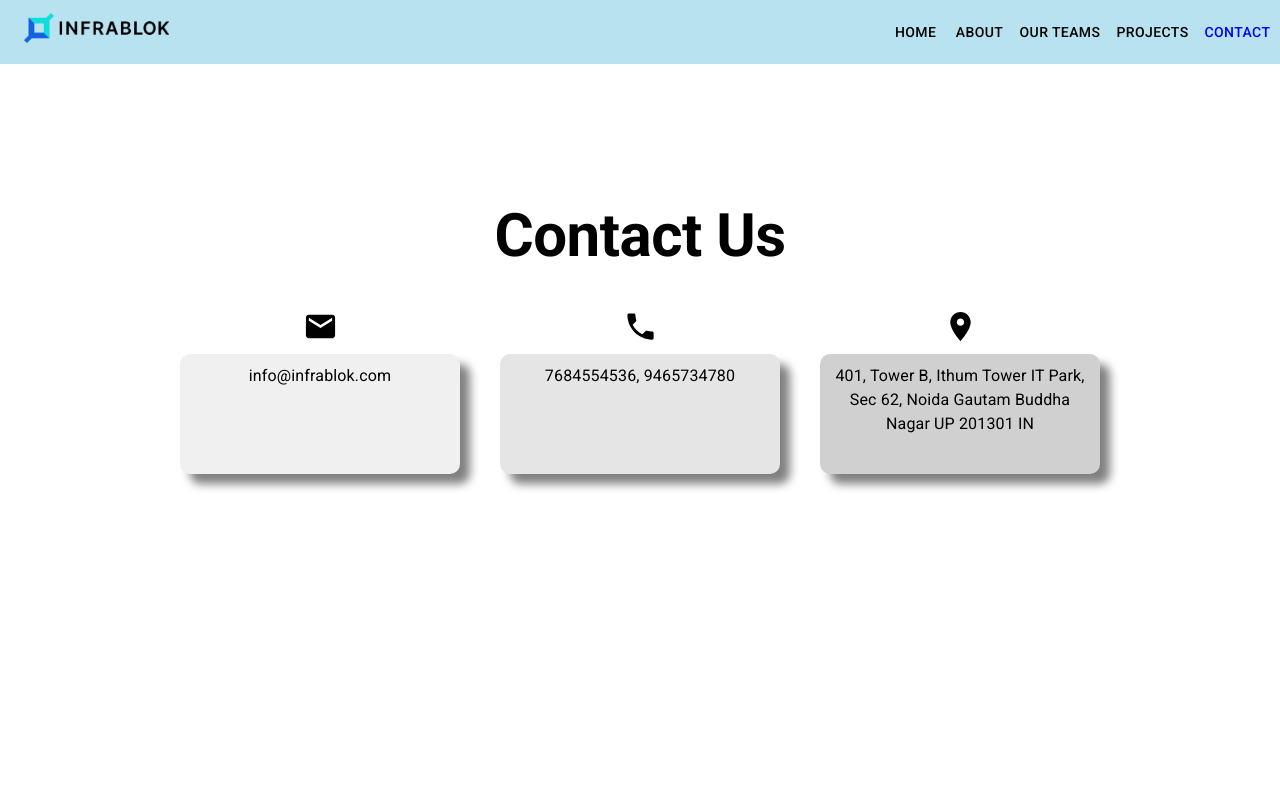
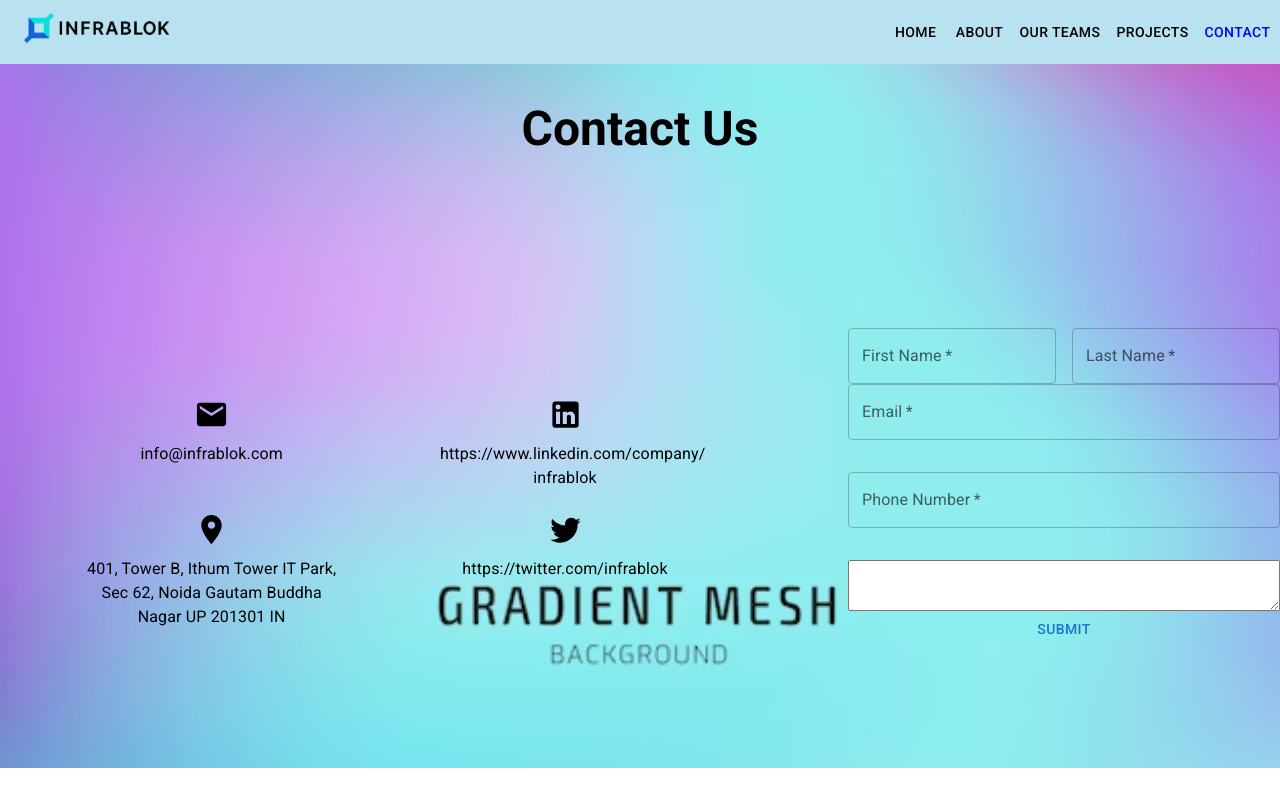
Before and after one commit to guptanaina30/infraproject, a React (Create React App) app: page /contact in a window 1280 px wide. Built offline with nearby package versions, Linux system fonts and the light colour scheme.

Commit message:
contact us and team member update

```diff
--- a/src/component/contact/contact.js
+++ b/src/component/contact/contact.js
@@ -1,8 +1,7 @@
 import React from "react";
-
 import { CardContent, Grid, Typography } from "@mui/material";
 
-const Contact = ({ icon, data, backgroundColor }) => {
+const Contact = ({ icon, data }) => {
   return (
     <Grid item xs={6} md={6} lg={3}>
       <CardContent>
@@ -11,7 +10,6 @@ const Contact = ({ icon, data, backgroundColor }) => {
           direction="column"
           alignItems="center"
           justifyContent="center"
-          height="100%"
         >
           {icon && (
             <icon.type fontSize="large" style={{ marginBottom: "10px" }} />
@@ -19,23 +17,17 @@ const Contact = ({ icon, data, backgroundColor }) => {
 
           <div
             style={{
-              backgroundColor: backgroundColor,
-              padding: "10px",
-              borderRadius: "10px",
-              height:"100px",
-              width:"90%",
-              boxShadow:"10px  10px 10px grey",
-
+              height: "30px",
+              width: "250px",
+              justifyContent: "center",
+              alignItems: "center",
             }}
           >
-            <Typography variant="body1" align="center">
-              {data}
-            </Typography>
+            <Typography align="center">{data}</Typography>
           </div>
         </Grid>
       </CardContent>
     </Grid>
   );
 };
-
 export default Contact;
--- a/src/component/contact/contactData.js
+++ b/src/component/contact/contactData.js
@@ -3,54 +3,85 @@ import React from "react";
 import { Grid, Typography } from "@mui/material";
 
 import EmailIcon from "@mui/icons-material/Email";
-
-import PhoneIcon from "@mui/icons-material/Phone";
-
+import LinkedInIcon from "@mui/icons-material/LinkedIn";
+// import PhoneIcon from "@mui/icons-material/Phone";
+import TwitterIcon from "@mui/icons-material/Twitter";
 import LocationOnIcon from "@mui/icons-material/LocationOn";
 import Contact from "./contact";
+import bgimg from "../../assets/liner.avif";
+import ContactForm from "./form";
 
 const ContactData = () => {
-  const cardColors = ["#f0f0f0", "#e5e5e5", "#d0d0d0"];
+  // const cardColors = ["#ffe1bd", "#ffe2bd", "#ffe3bd",'#ffe1bd'];
 
   return (
+    <div
+      style={{
+        backgroundImage: `url(${bgimg})`,
+        backgroundRepeat: "no-repeat",
+        backgroundSize: "cover",
+
+      }}
+    >
       <Grid
+        container
+        spacing={2}
+        justifyContent="center"
+        alignItems="center"
+        height="30vh"
+      >
+        <Grid item xs={12} md={6} lg={12}>
+          <Typography
+            variant="h3"
+            align="center"
+            gutterBottom
+            style={{ fontWeight: "bold", marginTop: "50px" }}
+          >
+            Contact Us
+          </Typography>
+        </Grid>
+      </Grid>
+
+      <Grid
+        container
         spacing={2}
         justifyContent="center"
         alignItems="center"
         height="70vh"
-      marginTop="2rem"
       >
-      <Grid item xs={12} md={6} lg={3} style={{marginTop:"200px"}}>
-        <Typography variant="h2" align="center" gutterBottom style={{fontWeight:"bold"}}>
-          Contact Us
-        </Typography>
-
-
-      </Grid>
-      <Grid item container justifyContent="center" alignItems="center" xs={12} >
-        <Contact
-          icon={<EmailIcon />}
-          data="info@infrablok.com"
-          backgroundColor={cardColors[0]}
-
-        />
-
-        <Contact
-          icon={<PhoneIcon />}
-          data="7684554536, 9465734780"
-          backgroundColor={cardColors[1]}
-        />
+        <Grid
+          item
+          container
+          justifyContent="center"
+          alignItems="center"
+          xs={12}
+          lg={8}
+        >
+          <Grid lg={5}>
+            <Contact icon={<EmailIcon />} data="info@infrablok.com" />
 
             <Contact
               icon={<LocationOnIcon />}
               data="401, Tower B, Ithum Tower IT Park, Sec 62, Noida Gautam Buddha Nagar UP 201301 IN"
-          backgroundColor={cardColors[2]}
-
             />
           </Grid>
-
+          <Grid lg={5}>
+            <Contact
+              icon={<LinkedInIcon />}
+              data="https://www.linkedin.com/company/
+              infrablok"
+            />
+            <Contact
+              icon={<TwitterIcon />}
+              data="https://twitter.com/infrablok"
+            />
           </Grid>
-
+        </Grid>
+        <Grid lg={4}>
+          <ContactForm />
+        </Grid>
+      </Grid>
+    </div>
   );
 };
 
--- /dev/null
+++ b/src/component/contact/form.js
@@ -0,0 +1,89 @@
+import {
+  Button,
+  FormControl,
+  Stack,
+  TextField,
+  TextareaAutosize,
+} from "@mui/material";
+import { useState } from "react";
+
+export default function Multiple() {
+  const [firstName, setFirstName] = useState("");
+  const [lastName, setLastName] = useState("");
+  const [email, setEmail] = useState("");
+  const [number, setNumber] = useState("");
+  const [message, setMessage] = useState("");
+
+  const handleSubmit = (e) => {
+    e.preventDefault();
+    alert(
+      `Data Saved Successfully || Name : ${firstName} ${lastName} Email : ${email} DOB :${number} ${message}`
+    );
+  };
+  return (
+    <>
+      <FormControl>
+        <Stack spacing={2} direction="row">
+          <TextField
+            type="text"
+            variant="outlined"
+            color="primary"
+            label="First Name"
+            onChange={(e) => setFirstName(e.target.value)}
+            value={firstName}
+            fullWidth
+            required
+            sx={{ mb: 4 }}
+          />
+          <TextField
+            type="text"
+            variant="outlined"
+            color="primary"
+            label="Last Name"
+            onChange={(e) => setLastName(e.target.value)}
+            value={lastName}
+            fullWidth
+            required
+            sx={{ mb: 4 }}
+          />
+        </Stack>
+        <TextField
+          type="email"
+          variant="outlined"
+          color="primary"
+          label="Email"
+          onChange={(e) => setEmail(e.target.value)}
+          value={email}
+          fullWidth
+          required
+          sx={{ mb: 4 }}
+        />
+        <TextField
+          type="text"
+          variant="outlined"
+          color="primary"
+          label="Phone Number"
+          onChange={(e) => setNumber(e.target.value)}
+          value={number}
+          fullWidth
+          required
+          sx={{ mb: 4 }}
+        />
+
+        <TextareaAutosize
+          minRows={3}
+          type="message"
+          variant="outlined"
+          color="transparent"
+          label="write here"
+          onChange={(e) => setMessage(e.target.value)}
+          value={message}
+        />
+
+        <Button color="primary" type="submit" onClick={handleSubmit}>
+          Submit
+        </Button>
+      </FormControl>
+    </>
+  );
+}
--- a/src/component/home.js
+++ b/src/component/home.js
@@ -1,5 +1,5 @@
 import React from "react";
-import image from "../assets/fronts.jpg";
+import image from "../assets/frontss.jpg";
 
 const Home = () => {
   return (
--- a/src/component/ourTeam.js
+++ b/src/component/ourTeam.js
@@ -2,13 +2,13 @@ import React from "react";
 
 import Card from "@mui/material/Card";
 
-import CardActions from "@mui/material/CardActions";
+// import CardActions from "@mui/material/CardActions";
 
 import CardContent from "@mui/material/CardContent";
 
 import CardMedia from "@mui/material/CardMedia";
 
-import Button from "@mui/material/Button";
+// import Button from "@mui/material/Button";
 
 import Typography from "@mui/material/Typography";
 
@@ -26,7 +26,7 @@ import marketing from "../assets/marketing.jpg";
 
 import cloud from "../assets/cloud.jpg";
 
-import { Link } from "react-router-dom";
+// import { Link } from "react-router-dom";
 import { CardActionArea } from "@mui/material";
 
 const Team = () => {
@@ -136,7 +136,7 @@ const Team = () => {
                 </Typography>
               </CardContent>
 
-              <CardActions>
+              {/* <CardActions>
                 <Button
                   size="small"
                   component={Link}
@@ -144,7 +144,7 @@ const Team = () => {
                 >
                   Team Members
                 </Button>
-              </CardActions>
+              </CardActions> */}
             </Card>
             </CardActionArea>
           </Grid>
--- a/src/component/teammember/teamCard.js
+++ b/src/component/teammember/teamCard.js
@@ -1,53 +1,32 @@
 import React from "react";
-
-import {
-  Avatar,
-  Card,
-  CardContent,
-  Typography,
-} from "@mui/material";
+import { Avatar, Card, CardContent, Typography } from "@mui/material";
 
 const TeamCard = ({ memberDetails }) => {
   return (
-    <Card sx={{ minWidth: 300,boxShadow:'10px 20px 30px grey' }}>
+    <Card >
       <CardContent
         sx={{
-          flexDirection: "column",
-          backgroundColor:"#c1dced"
+          backgroundColor:  "#698449",
 
+          height:"30vh",
+          width:"17vw"
         }}
-        style={{alignItems:'center',justifyContent:"center"}}
       >
-       <div style={{display:"flex",justifyContent:"center"}}>
-       <Avatar
-          alt={memberDetails?.username}
-          src={memberDetails?.avatarUrl}
-          sx={{ width:100,height:90}}
-        />
-       </div>
-
-        <Typography gutterBottom variant="h6" component="div">
+          <Avatar
+            alt={memberDetails?.username}
+            src={memberDetails?.avatarUrl}
+            sx={{ width: 50, height: 50 }}
+          />
+        <Typography sx={{ color: "black" }}>
           {memberDetails?.username}
         </Typography>
 
         <Typography sx={{ color: "black" }}>
-          Email: {memberDetails?.email}
+          Designation: {memberDetails?.roles}
         </Typography>
 
         <Typography sx={{ color: "black" }}>
-          Gender: {memberDetails?.gender}
-        </Typography>
-
-        <Typography sx={{ color: "black" }}>
-          Phone Number: {memberDetails?.phones.number}
-        </Typography>
-
-        <Typography sx={{ color: "black" }}>
-          Hired On: {memberDetails?.hiredOn}
-        </Typography>
-
-        <Typography sx={{ color: "black" }}>
-          Date of Birth: {memberDetails?.dob}
+          Department: {memberDetails?.department}
         </Typography>
       </CardContent>
     </Card>
--- /dev/null
+++ b/src/component/teammember/teamHead.js
@@ -0,0 +1,45 @@
+import React from "react";
+import { Avatar, Card,  CardContent,  Typography } from "@mui/material";
+// import { Image } from "@mui/icons-material";
+
+const TeamHead = ({ memberDetails }) => {
+  return (
+    <Card>
+      <CardContent
+        sx={{
+          flexDirection: "row",
+          backgroundColor: "#82CD47",
+
+        }}
+      >
+
+        <Avatar
+          alt={memberDetails?.username}
+          src={memberDetails?.avatarUrl}
+          sx={{ width: 50, height: 50 }}
+        />
+        {/* <img src={img} style={{width: 50, height: 50 }} alt={memberDetails?.username}/> */}
+
+        {/* <CardActionArea>
+  <CardMedia
+    component="img"
+    image={memberDetails?.potrait}
+
+    alt="CardMedia Image Example"
+    height="140"
+    title="CardMedia Image Example"
+  />
+</CardActionArea> */}
+
+
+        <Typography sx={{ color: "black" }}>
+          Name: {memberDetails?.username}
+        </Typography>
+        <Typography sx={{ color: "black" }}>
+          Designation: {memberDetails?.roles}
+        </Typography>
+      </CardContent>
+    </Card>
+  );
+};
+export default TeamHead;
```
Also changed, not shown: src/component/teammember/teamDetails.js (+173 -26 lines), src/assets/Hero (1).jpg (added), src/assets/frontss.jpg (added). Lines whose indentation alone changed are shown as unchanged.
